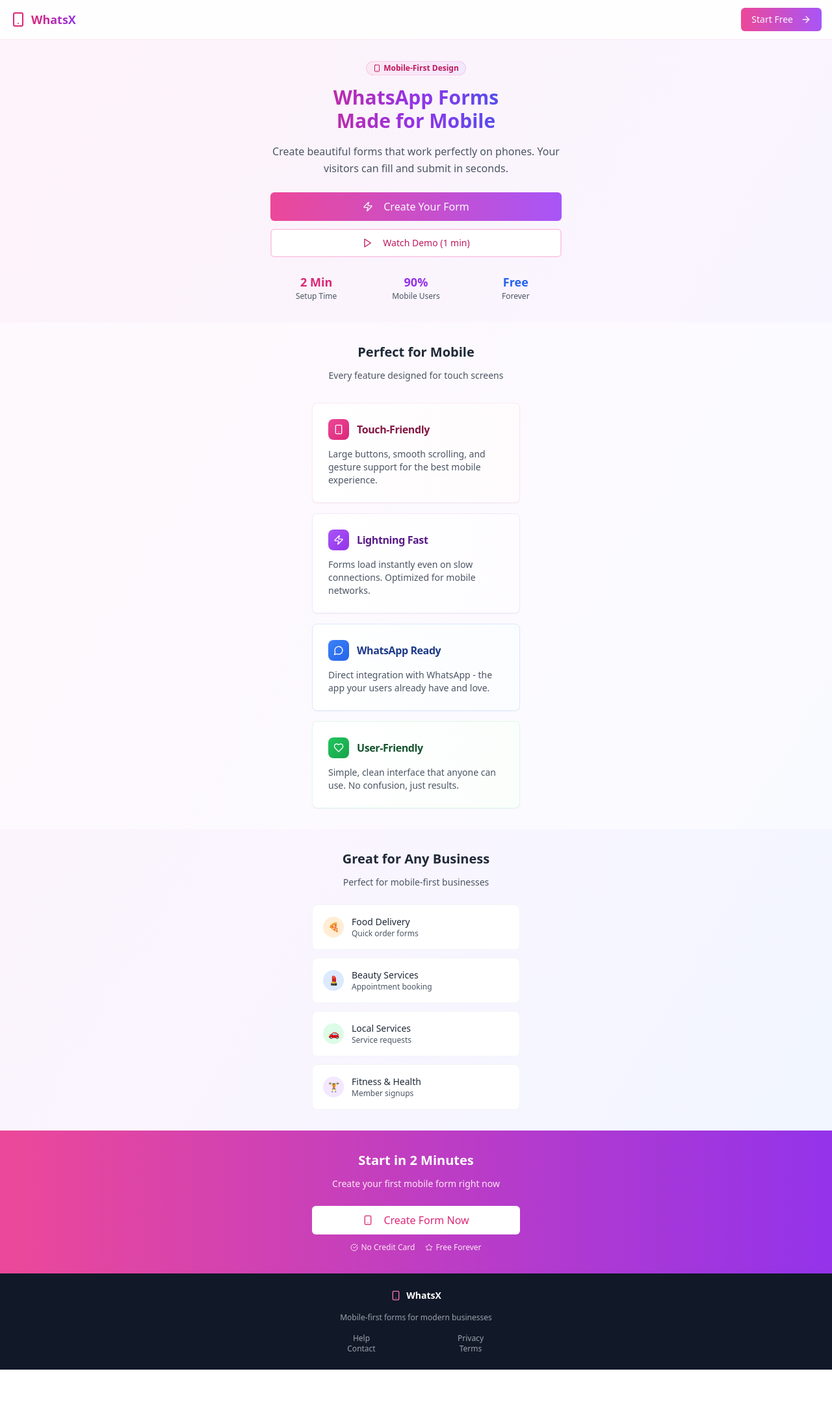
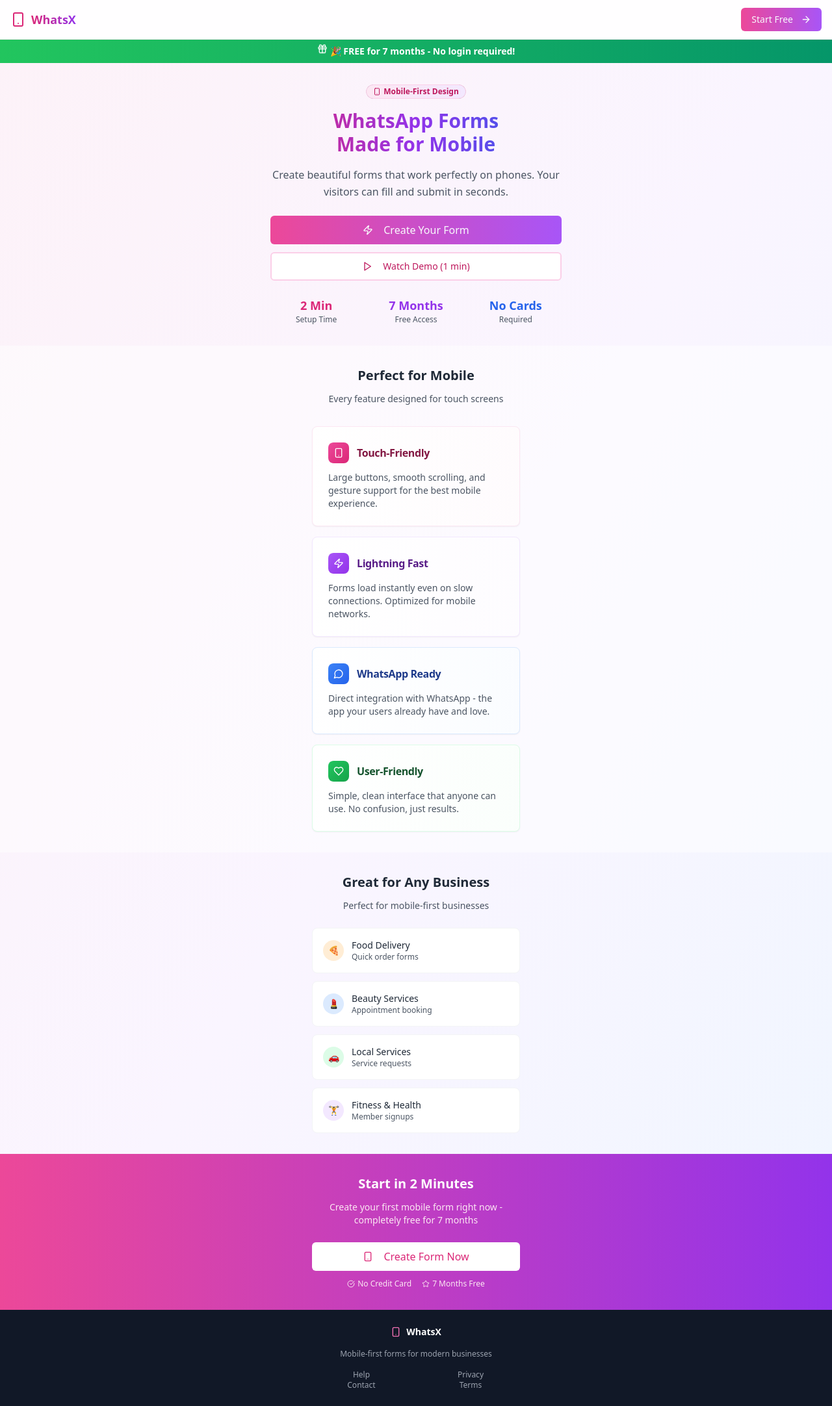
Before and after one commit to muhammedadnanv/whatsx-lead-flow-09, a React (Vite) app: page /mobile in a window 1280 px wide. Shown: the whole page at 65% size. Before the commit the page ends 2108 px from the top, so only its background shows below. Built offline with nearby package versions, Linux system fonts and the light colour scheme.

Commit message:
Add free trial message
Mention the platform's free trial period in the UI.

```diff
--- a/src/pages/FormBuilder.tsx
+++ b/src/pages/FormBuilder.tsx
@@ -1,6 +1,7 @@
+
 import React, { useState, useEffect } from "react";
 import { Link, useSearchParams } from "react-router-dom";
-import { ArrowLeft, MessageCircle, Save, Download, Eye, EyeOff } from "lucide-react";
+import { ArrowLeft, MessageCircle, Save, Download, Eye, EyeOff, Gift } from "lucide-react";
 import { Button } from "@/components/ui/button";
 import { Card, CardContent, CardHeader, CardTitle } from "@/components/ui/card";
 import { Input } from "@/components/ui/input";
@@ -128,6 +129,17 @@ const FormBuilder = () => {
       />
 
       <div className="min-h-screen bg-gradient-to-br from-blue-50 via-white to-purple-50">
+        {/* Free Platform Banner */}
+        <div className="bg-gradient-to-r from-green-500 to-emerald-600 text-white py-2 px-4">
+          <div className="container mx-auto text-center">
+            <div className="flex items-center justify-center space-x-2 text-xs sm:text-sm font-semibold">
+              <Gift className="w-3 h-3 sm:w-4 sm:h-4 animate-bounce" />
+              <span>🎉 This Platform is FREE for the next 7 months - No login, no cards required!</span>
+              <Gift className="w-3 h-3 sm:w-4 sm:h-4 animate-bounce" />
+            </div>
+          </div>
+        </div>
+
         {/* Header */}
         <header className="border-b bg-white/80 backdrop-blur-sm sticky top-0 z-50">
           <div className="container mx-auto px-4 py-4 flex items-center justify-between">
--- a/src/pages/Index.tsx
+++ b/src/pages/Index.tsx
@@ -2,7 +2,7 @@
 import { Button } from "@/components/ui/button";
 import { Card, CardContent, CardHeader, CardTitle } from "@/components/ui/card";
 import { Badge } from "@/components/ui/badge";
-import { ArrowRight, Zap, Palette, Code, MessageCircle, Smartphone, Globe, Bot, Sparkles, CheckCircle, Star, Users, Building, ShoppingCart, Briefcase, Heart, UserCheck, Monitor, Layers, Play } from "lucide-react";
+import { ArrowRight, Zap, Palette, Code, MessageCircle, Smartphone, Globe, Bot, Sparkles, CheckCircle, Star, Users, Building, ShoppingCart, Briefcase, Heart, UserCheck, Monitor, Layers, Play, Gift } from "lucide-react";
 import { Link } from "react-router-dom";
 import { VideoPopup } from "@/components/VideoPopup";
 
@@ -46,6 +46,17 @@ const Index = () => {
           </div>
         </div>
       </nav>
+
+      {/* Free Platform Banner */}
+      <div className="bg-gradient-to-r from-green-500 to-emerald-600 text-white py-3 px-4">
+        <div className="container mx-auto text-center">
+          <div className="flex items-center justify-center space-x-2 text-sm sm:text-base font-semibold">
+            <Gift className="w-4 h-4 sm:w-5 sm:h-5 animate-bounce" />
+            <span>🎉 This Platform is FREE for the next 7 months - No login, no cards required!</span>
+            <Gift className="w-4 h-4 sm:w-5 sm:h-5 animate-bounce" />
+          </div>
+        </div>
+      </div>
 
       {/* Hero Section */}
       <section className="py-12 sm:py-16 lg:py-20 mobile-px">
@@ -108,7 +119,7 @@ const Index = () => {
             </div>
             <div className="flex items-center">
               <Star className="w-4 h-4 mr-1 text-yellow-500" />
-              Free Forever
+              Free for 7 Months
             </div>
             <div className="flex items-center">
               <Zap className="w-4 h-4 mr-1 text-blue-500" />
--- a/src/pages/MobileLanding.tsx
+++ b/src/pages/MobileLanding.tsx
@@ -1,8 +1,7 @@
-
 import { Button } from "@/components/ui/button";
 import { Card, CardContent, CardHeader, CardTitle } from "@/components/ui/card";
 import { Badge } from "@/components/ui/badge";
-import { ArrowRight, Smartphone, MessageCircle, Zap, Users, Heart, CheckCircle, Star, Play, Globe, Clock } from "lucide-react";
+import { ArrowRight, Smartphone, MessageCircle, Zap, Users, Heart, CheckCircle, Star, Play, Globe, Clock, Gift } from "lucide-react";
 import { Link } from "react-router-dom";
 import { VideoPopup } from "@/components/VideoPopup";
 
@@ -30,6 +29,16 @@ const MobileLanding = () => {
           </div>
         </div>
       </nav>
+
+      {/* Free Platform Banner */}
+      <div className="bg-gradient-to-r from-green-500 to-emerald-600 text-white py-2 px-4">
+        <div className="container mx-auto text-center">
+          <div className="flex items-center justify-center space-x-1 text-xs sm:text-sm font-semibold">
+            <Gift className="w-3 h-3 sm:w-4 sm:h-4 animate-bounce" />
+            <span>🎉 FREE for 7 months - No login required!</span>
+          </div>
+        </div>
+      </div>
 
       {/* Mobile Hero Section */}
       <section className="py-8 px-4">
@@ -73,12 +82,12 @@ const MobileLanding = () => {
               <div className="text-gray-600 text-xs">Setup Time</div>
             </div>
             <div>
-              <div className="text-lg font-bold text-purple-600">90%</div>
-              <div className="text-gray-600 text-xs">Mobile Users</div>
+              <div className="text-lg font-bold text-purple-600">7 Months</div>
+              <div className="text-gray-600 text-xs">Free Access</div>
             </div>
             <div>
-              <div className="text-lg font-bold text-blue-600">Free</div>
-              <div className="text-gray-600 text-xs">Forever</div>
+              <div className="text-lg font-bold text-blue-600">No Cards</div>
+              <div className="text-gray-600 text-xs">Required</div>
             </div>
           </div>
         </div>
@@ -235,7 +244,7 @@ const MobileLanding = () => {
             Start in 2 Minutes
           </h2>
           <p className="text-pink-100 mb-6 text-sm">
-            Create your first mobile form right now
+            Create your first mobile form right now - completely free for 7 months
           </p>
 
           <div className="space-y-3">
@@ -252,7 +261,7 @@ const MobileLanding = () => {
               </div>
               <div className="flex items-center">
                 <Star className="w-3 h-3 mr-1" />
-                Free Forever
+                7 Months Free
               </div>
             </div>
           </div>
```
